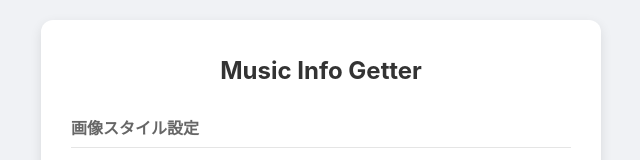
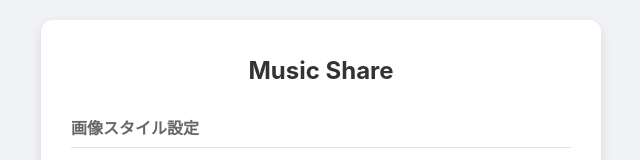
Before and after one commit to yuriika123/MusicShare, a plain HTML site: page index.html in a window 1280 px wide. Shown: the top 160 px of the page, without its empty margins (319-959 px from the left). Drawn offline with Linux system fonts and the light colour scheme.

Commit message:
Add files via upload

```diff
--- a/index.html
+++ b/index.html
@@ -8,7 +8,7 @@
 </head>
 <body>
     <main>
-        <h1>Music Info Getter</h1>
+        <h1>Music Share</h1>
 
         <section class="settings-section">
             <h2>画像スタイル設定</h2>
```
